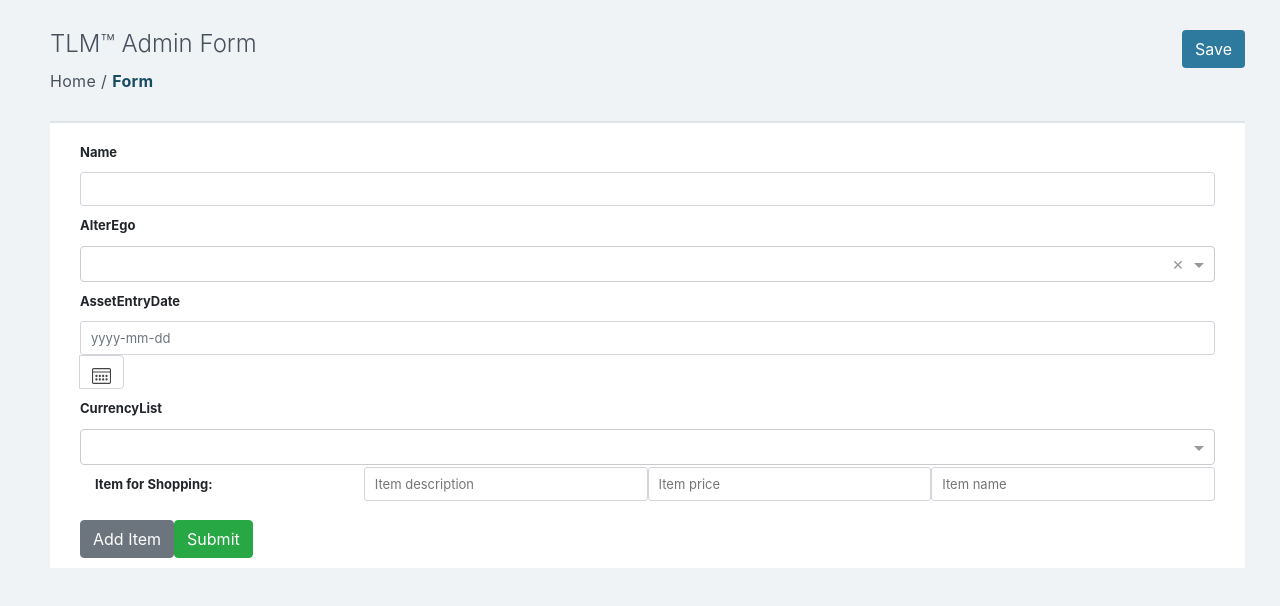
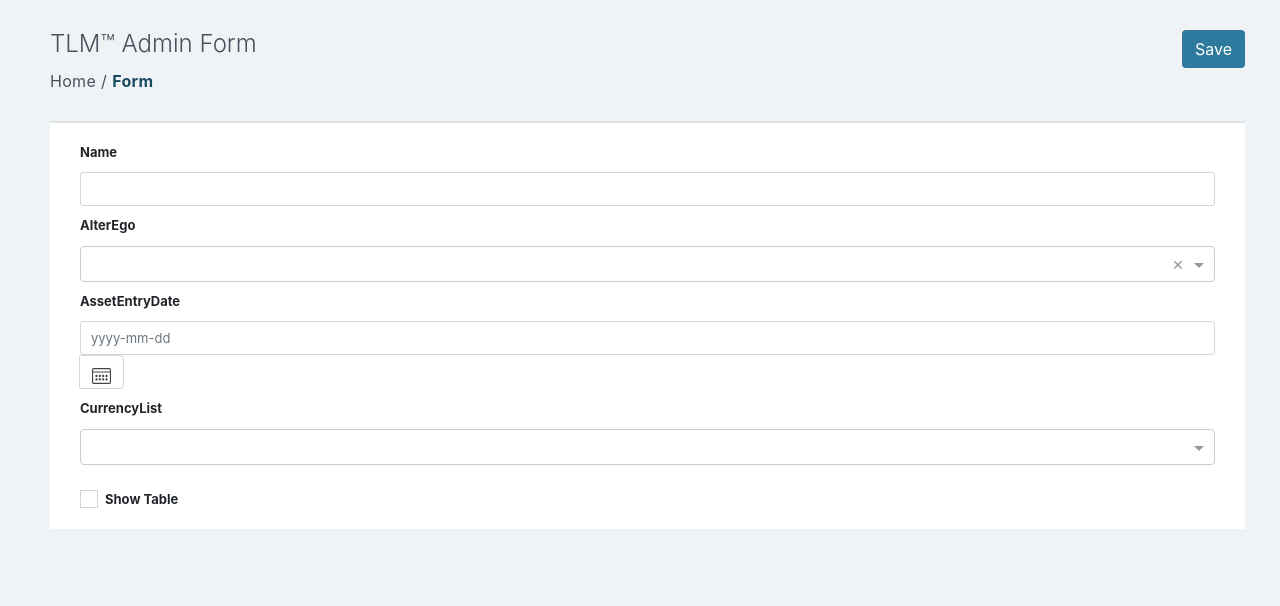
Before and after one commit to BaamAadmi/angular-poc, an Angular app: page /asset-entry in a window 1280 px wide. Shown: the top 606 px of the page. Built offline with nearby package versions, Linux system fonts and the light colour scheme.

Commit message:
Styling for checkbox

```diff
--- a/src/app/components/stl-asset/stl-asset.component.html
+++ b/src/app/components/stl-asset/stl-asset.component.html
@@ -62,17 +62,29 @@
 				</ng-select>
 			</stl-form-field>
 
-			<div class="form-group" formArrayName="items"
-				*ngFor="let item of assetForm.get('items').controls; let i = index;">
-				<div class="" [formGroupName]="i">
-					<label class="col-md-3" for="currency">Item for Shopping: {{ assetForm.controls.items.controls[i].controls.name.value }} </label>
-					<input  class="col-md-3"  formControlName="description" placeholder="Item description">
-					<input  class="col-md-3" type="number"  formControlName="price" placeholder="Item price">
-					<input  class="col-md-3" formControlName="name" placeholder="Item name">
+			<input formControlName="toggle" [(ngModel)]="isChecked" (change)="checkValue(isChecked?'active':'inactive')" type="checkbox" id="toggle" />
+			<label for="toggle">Show Table</label>
+
+			<div class="table-section" [hidden]="!active">
+				<div class="table-section-title">
+					<div class="col-md-3">Item Name</div>
+					<div class="col-md-3">Item Description</div>
+					<div class="col-md-3">Item Price</div>
+					<div class="col-md-3">Actions</div>
+				</div>
+				<div class="form-group" formArrayName="items"
+					*ngFor="let item of assetForm.get('items').controls; let i = index;">
+					<div class="" [formGroupName]="i">
+						<input class="col-md-3"  formControlName="description" placeholder="Item description">
+						<input class="col-md-3" type="number"  formControlName="price" placeholder="Item price">
+						<input class="col-md-3" formControlName="name" placeholder="Item name">
+						<span class="col-md-3">
+							<button class="btn btn-sm add-item" (click)="addItem()"> Add Item </button>
+							<!-- <button type="submit" class="btn btn-success">Submit</button> -->
+						</span>
+					</div>
 				</div>
 			</div>
-			<button class="btn btn-secondary" (click)="addItem()"> Add Item </button>
-			<button type="submit" class="btn btn-success">Submit</button>
 		</form>
 		<pre *ngIf="!assetForm.invalid">Form value: {{ assetForm.value | json }}</pre>
 	</div>
--- a/src/app/components/stl-asset/stl-asset.component.ts
+++ b/src/app/components/stl-asset/stl-asset.component.ts
@@ -10,9 +10,11 @@ import { AlertService } from "../../_services/alert.service";
 export class StlAssetComponent implements OnInit {
   assetForm: FormGroup;
   nameRegex: RegExp = /bob/i;
-  asset: any = { name: '', alterEgo: '', currency: '', player: ''};
+  asset: any = { name: '', alterEgo: '', currency: '', player: '', toggle: ''};
   items: any;
   currencyList: any;
+  toggle: boolean;
+  active: boolean;
 
   constructor(private fb: FormBuilder,
               private http: Http,
@@ -31,8 +33,10 @@ export class StlAssetComponent implements OnInit {
       ] ],
       player: new FormControl([]),
       currency: new FormControl([]),
+      toggle: new FormControl([]),
       items: this.fb.array([ this.createItem() ])
     });
+    this.toggle = true;
     this.currencyList = [{name: "Dollar", id: 1, value: "&#36;", description: "This is the currency of United States of America"},
                          {name: "Euro", id: 2, value: "&#8364;", description: "This is the currency of Europian Union"},
                          {name: "Pound", id: 3, value: "&#163;", description: "This is the currency of Great Britain"},
@@ -74,4 +78,13 @@ export class StlAssetComponent implements OnInit {
     });
   }
 
+  checkValue(event: any) {
+    if (event === 'active') {
+      this.active = true;
+    } else {
+      this.active = false;
+    }
+    console.log(event);
+  }
+
 }
--- a/src/app/scss/_forms.scss
+++ b/src/app/scss/_forms.scss
@@ -100,6 +100,14 @@
 
         &:focus {
             @include border(b, 1px, solid, $light-blue, 1);
+        }
+    }
+
+    input.ng-invalid.ng-dirty {
+        @include border(b, 1px, solid, $negative-red, 1);
+
+        &:focus {
+            @include border(b, 1px, solid, $negative-red, 1);
         }
     }
 
@@ -274,3 +282,79 @@
         @include rgba(color, $positive-green);
     }
 }
+
+
+// For table section
+.table-section {
+    @include border(bt, 1px, solid, $divider-grey);
+    padding-top: 20px;
+    margin-top: 20px;
+
+    .table-section-title {
+        font-weight: bold;
+
+        div {
+            display: inline-block;
+        }
+    }
+
+    .add-item {
+        @include rgba(bg, $white);
+        @include rgba(color, $light-blue);
+        @include border(b, 1px, solid, $light-blue, 1);
+        margin-bottom: 20px;
+        font-size: 14px;
+
+        &:hover {
+            @include rgba(bg, $light-blue);
+            @include rgba(color, $white);
+        }
+    }
+}
+
+// For checkbox
+[type="checkbox"]:checked,
+[type="checkbox"]:not(:checked) {
+    position: absolute;
+    left: -9999px;
+}
+[type="checkbox"]:checked + label,
+[type="checkbox"]:not(:checked) + label
+{
+    position: relative;
+    padding-left: 25px;
+    margin-top: 25px;
+    cursor: pointer;
+}
+[type="checkbox"]:checked + label:before,
+[type="checkbox"]:not(:checked) + label:before {
+    @include border(b, 1px, solid, $border-grey);
+    content: '';
+    position: absolute;
+    left: 0;
+    top: 0;
+    width: 18px;
+    height: 18px;
+}
+[type="checkbox"]:checked + label:after,
+[type="checkbox"]:not(:checked) + label:after {
+    content: '';
+    width: 9px;
+    height: 8px;
+    background: $medium-blue;
+    position: absolute;
+    top: 5px;
+    left: 4px;
+    -webkit-transition: all 0.2s ease;
+    transition: all 0.2s ease;
+}
+[type="checkbox"]:not(:checked) + label:after {
+    opacity: 0;
+    -webkit-transform: scale(0);
+    transform: scale(0);
+}
+[type="checkbox"]:checked + label:after {
+    opacity: 1;
+    -webkit-transform: scale(1);
+    transform: scale(1);
+}
--- a/src/app/scss/_mixins.scss
+++ b/src/app/scss/_mixins.scss
@@ -37,3 +37,37 @@
 	display: -ms-grid;
 	display: grid;
 }
+
+// CSS Inline-Grid display
+@mixin inlineGrid() {
+	display: -ms-inline-grid;
+	display: inline-grid;
+}
+
+// Self Alignment
+// flex-start | flex-end | center | space-between | space-around
+@mixin justify-self($justify) {
+	-webkit-justify-self: $justify;
+	   -moz-justify-self: $justify;
+		-ms-justify-self: $justify;
+			justify-self: $justify;
+}
+
+// Cross-axis Alignment
+// - applies to: flex containers
+// flex-start | flex-end | center | baseline | stretch
+@mixin align-items($align) {
+	-webkit-align-items: $align;
+	   -moz-align-items: $align;
+		-ms-align-items: $align;
+			align-items: $align;
+}
+
+// Flexbox display
+@mixin flexbox() {
+	display: -webkit-box;
+	display: -moz-box;
+	display: -ms-flexbox;
+	display: -webkit-flex;
+	display: flex;
+}
```
